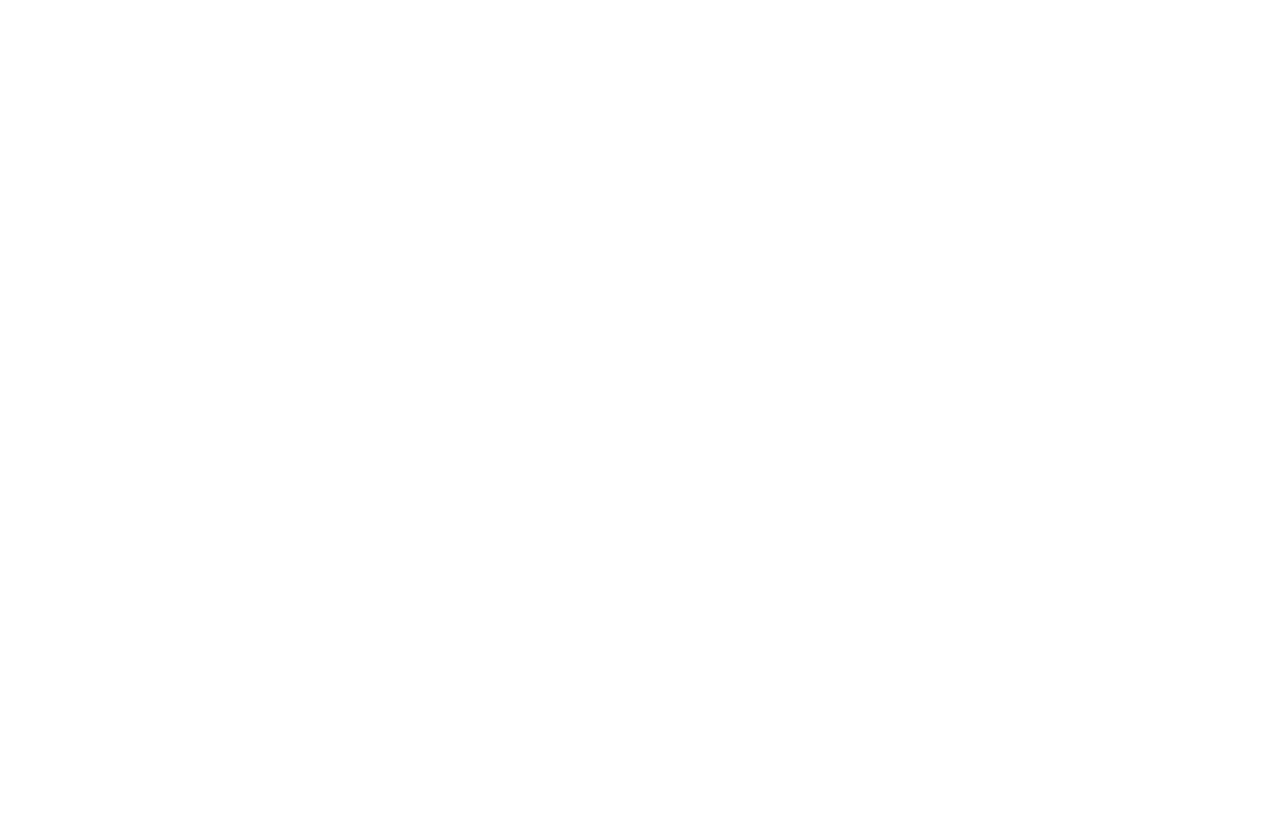
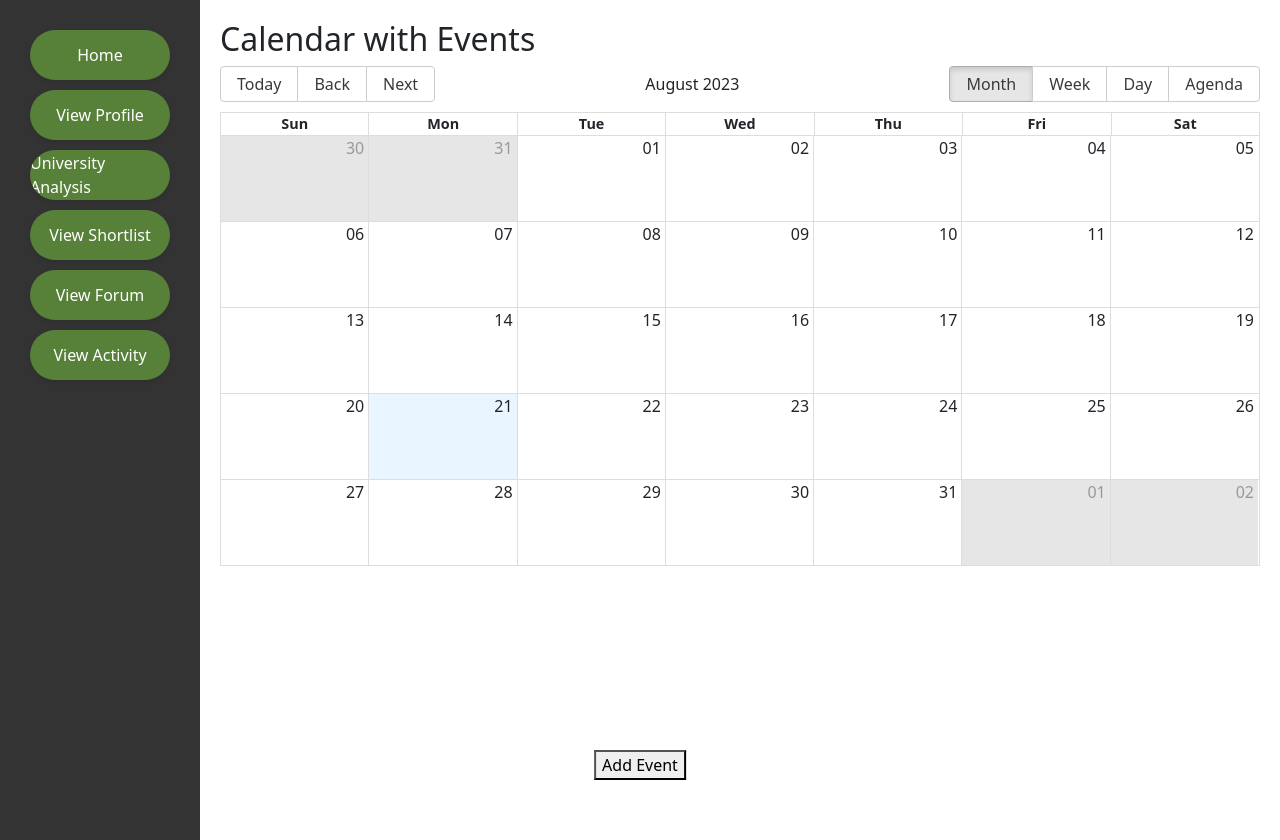
Before and after one commit to kayanika/BeyondTheSeas, a React (Create React App) app in the folder client/: page /api/user/my-calendar in a window 1280 px wide. Before the commit this address had no page. Before the commit the page ends 800 px from the top, so only its background shows below. Built offline with nearby package versions, Linux system fonts and the light colour scheme.

Commit message:
Calender added with event

```diff
--- a/client/package.json
+++ b/client/package.json
@@ -13,7 +13,9 @@
     "@testing-library/react": "^13.4.0",
     "@testing-library/user-event": "^13.5.0",
     "axios": "^1.4.0",
+    "moment": "^2.29.4",
     "react": "^18.2.0",
+    "react-big-calendar": "^1.8.2",
     "react-dom": "^18.2.0",
     "react-router-dom": "^6.14.2",
     "react-scripts": "5.0.1",
--- a/client/src/App.jsx
+++ b/client/src/App.jsx
@@ -12,6 +12,7 @@
 import Login from "./routes/Login";
 import Register from "./routes/Register";
 import ForgotPassword from "./routes/ForgotPassword";
+import MyCalendar from "./routes/calender";
 
 import FormUserDetails from "./routes/FormUserDetails";
 import FormAcademicDetails from "./routes/FormAcademicDetails";
@@ -44,6 +45,7 @@
             <Route path="/api/user/register" element={<Register />} />
             <Route path="/api/user/forgot-password" element={<ForgotPassword />} />
             <Route path="/api/user/user-profile" element={<UserProfile />} />
+            <Route path="/api/user/my-calendar" element={<MyCalendar />} />
 
 
 
--- /dev/null
+++ b/client/src/components/Sidebar2.jsx
@@ -0,0 +1,47 @@
+// Sidebar.jsx
+import React from 'react';
+import { Link } from 'react-router-dom'; // Import Link for routing
+import { useParams } from 'react-router-dom';
+
+const Sidebar2 = (props) => {
+  const {userID} = useParams();
+
+  return (
+    <div className="sidebar">
+      <div className="button-container">
+        {/* Link to the /home page */}
+        <Link to={`/api/user/${userID}/home`} className="button">
+          Home
+        </Link>
+        {/* Link to the /view-profile page */}
+        <Link to={`/api/user/user-profile/`} className="button">
+          View Profile
+        </Link>
+        {/* Link to the /home_analysis page */}
+        <Link to={`/api/user/nonPersonalized/${userID}`} className="button">
+          University Analysis
+        </Link>
+        {/* Link to the /view-shortlist page */}
+        <Link to="/api/user/view-shortlist/{$userID}" className="button">
+          View Shortlist
+        </Link>
+        {/* Link to the /view-forum page */}
+        <Link to="/api/user/view-forum/{$userID}" className="button">
+          View Forum
+        </Link>
+
+        <Link to="/api/user/my-calendar" className="button">
+          View Activity
+        </Link>
+
+        {/* Link to the /explore-universities page */}
+        {/* <Link to="/explore-universities" className="button">
+          Explore Universities
+        </Link> */}
+
+      </div>
+    </div>
+  );
+};
+
+export default Sidebar2;
--- a/client/src/routes/UserProfile.jsx
+++ b/client/src/routes/UserProfile.jsx
@@ -5,7 +5,7 @@
 import Container from '@mui/material/Container';
 import img from '../images/background5.jpg'; // Use the correct image path
 import HeaderUser from './HeaderUser';
-import Sidebar from '../components/sidebar';
+import Sidebar2 from '../components/Sidebar2';
 import Grid from '@mui/material/Grid';
 import { Link } from 'react-router-dom'; // Import the Link component
 
@@ -16,7 +16,7 @@
     <div className="home-analysis-container">
       <HeaderUser />
       <div className="sidebar-and-content">
-        <Sidebar />
+        <Sidebar2/>
         <div className="content-container">
           <Container maxWidth="md">
             <div className="container emp-profile">
--- /dev/null
+++ b/client/src/routes/calender.jsx
@@ -0,0 +1,102 @@
+import React, { useState, useEffect } from 'react';
+import { Calendar, momentLocalizer } from 'react-big-calendar';
+import 'react-big-calendar/lib/css/react-big-calendar.css';
+import moment from 'moment';
+import Sidebar2 from '../components/Sidebar2';
+
+const localizer = momentLocalizer(moment);
+
+const MyCalendar = () => {
+  const [events, setEvents] = useState([]);
+  const [newEvent, setNewEvent] = useState({ title: '', start: '', end: '' });
+  const [showAddEventForm, setShowAddEventForm] = useState(false);
+
+  // Load events from localStorage on component mount
+  useEffect(() => {
+    const storedEvents = localStorage.getItem('calendarEvents');
+    if (storedEvents) {
+      setEvents(JSON.parse(storedEvents));
+    }
+  }, []);
+
+  // Save events to localStorage whenever events change
+  useEffect(() => {
+    localStorage.setItem('calendarEvents', JSON.stringify(events));
+  }, [events]);
+
+  const handleSelectEvent = (event) => {
+    // Handle event selection here if needed
+  };
+
+  const handleAddEvent = () => {
+    setEvents([...events, newEvent]);
+    setShowAddEventForm(false);
+    setNewEvent({ title: '', start: '', end: '' });
+  };
+
+  return (
+    <div style={{ display: 'flex' }}>
+        <div style={{ width: '200px', background: '#333', color: '#E5FFCC', padding: '20px' }}>
+        {/* Sidebar */}
+        <div className="sidebar-and-content">
+        <Sidebar2 />
+        </div>
+        </div>
+
+        <div style={{ flex: 2, padding: '20px' }}>
+        {/* Calendar */}
+        <h2> Calendar with Events</h2>
+        <div style={{ height: '500px' }}>
+          <Calendar
+            localizer={localizer}
+            events={events}
+            startAccessor="start"
+            endAccessor="end"
+            style={{ backgroundColor: 'white', borderRadius: '5px' }}
+            onSelectEvent={handleSelectEvent}
+          />
+        </div>
+        <div
+          style={{
+            position: 'fixed',
+            bottom: '20px',
+            left: '50%',
+            transform: 'translateX(-50%)',
+          }}
+        >
+          <button onClick={() => setShowAddEventForm(true)}>Add Event</button>
+        </div>
+        {showAddEventForm && (
+          <div>
+            <h3>Add New Event</h3>
+            <form>
+              <label>Title:</label>
+              <input
+                type="text"
+                value={newEvent.title}
+                onChange={(e) => setNewEvent({ ...newEvent, title: e.target.value })}
+              />
+              <label>Start Date:</label>
+              <input
+                type="datetime-local"
+                value={newEvent.start}
+                onChange={(e) => setNewEvent({ ...newEvent, start: e.target.value })}
+              />
+              <label>End Date:</label>
+              <input
+                type="datetime-local"
+                value={newEvent.end}
+                onChange={(e) => setNewEvent({ ...newEvent, end: e.target.value })}
+              />
+              <button type="button" onClick={handleAddEvent}>
+                Add
+              </button>
+            </form>
+          </div>
+        )}
+        </div>
+    </div>
+  );
+};
+
+export default MyCalendar;
```
Also changed, not shown: 1 other file (tests, documents, lock files or other folders).
